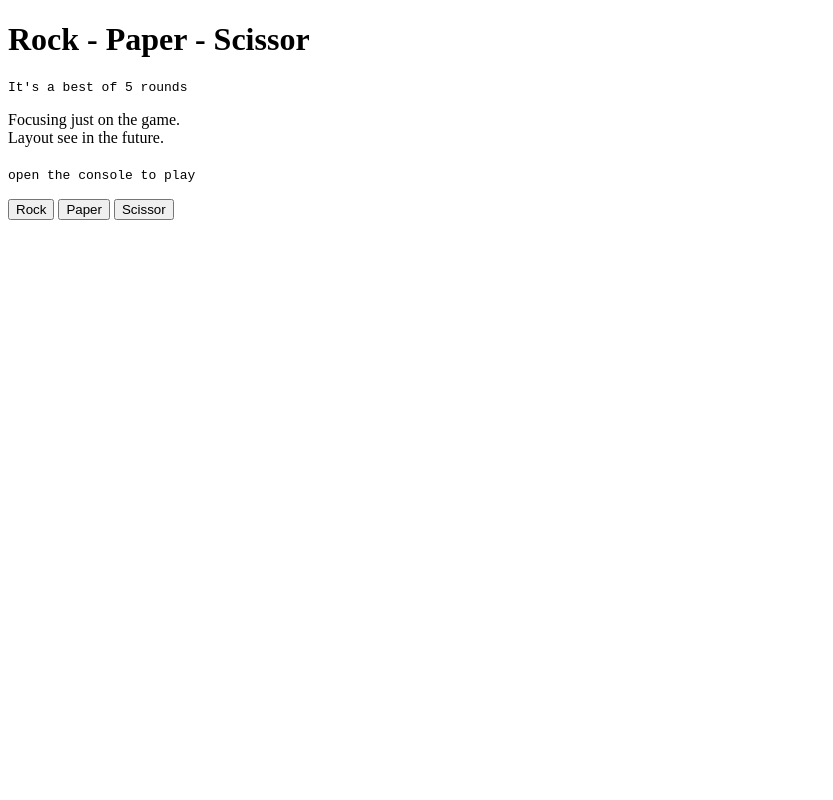
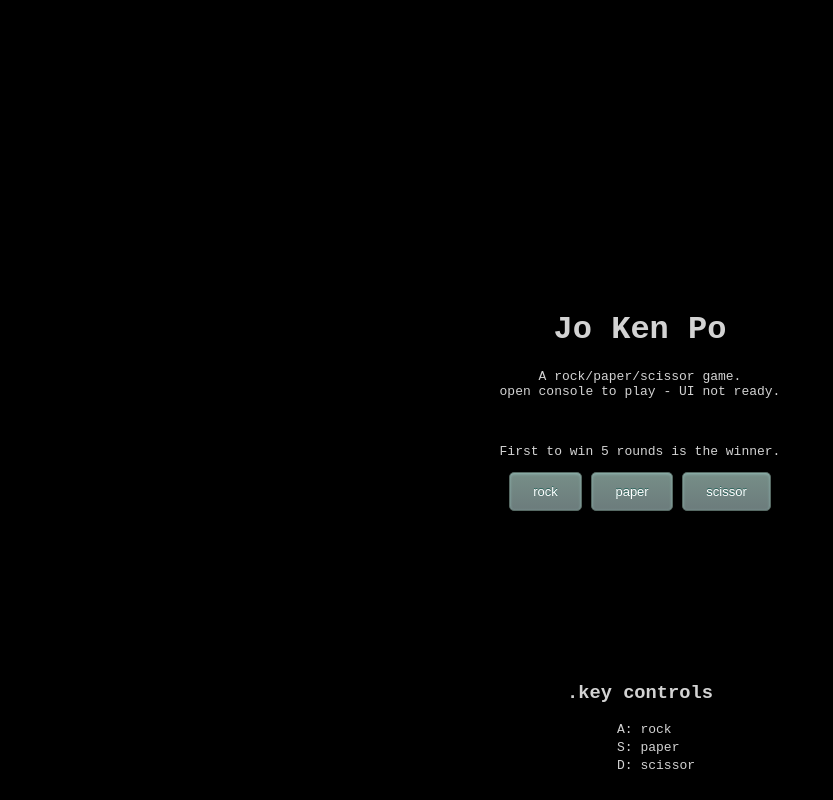
Before and after one commit to asaks84/theOdinProject-lessons, a plain HTML site: page projects/rockPaperScissor/index.html in a window 1280 px wide. Shown: the whole page, without its empty margins (0-833 px from the left). Drawn offline with Linux system fonts and the light colour scheme.

Commit message:
First step to UI dev.

```diff
--- a/jsFoundations/landingPage-exercise/style.css
+++ b/jsFoundations/landingPage-exercise/style.css
@@ -172,5 +172,5 @@ main h2 {
 .signup button{
     border: white solid 2px;
     margin: 50px;
-    margin-left: auto; /* positioning elements on flexbox on the right /*
+    margin-left: auto; /* positioning elements on flexbox on the right */
 }
--- a/projects/rockPaperScissor/index.html
+++ b/projects/rockPaperScissor/index.html
@@ -6,20 +6,34 @@
     <meta http-equiv="X-UA-Compatible" content="IE=edge">
     <meta name="viewport" content="width=device-width, initial-scale=1.0">
     <title>Jo Ken Po</title>
+
+    <link rel="stylesheet" href="style.css">
     <script src="./js/script.js" type="text/javascript" defer></script>
 </head>
 
 <body>
-    <h1>Rock - Paper - Scissor</h1>
-    <pre>It's a best of 5 rounds</pre>
-    <p>
-        Focusing just on the game.<br>
-        Layout see in the future.<br><br>
-        <kbd>open the console to play</kbd>
-    </p>
-    <button value="Rock">Rock</button>
-    <button value="Paper">Paper</button>
-    <button value="Scissor">Scissor</button>
+    <div id="container">
+        <div>
+            <h1>Jo Ken Po</h1>
+            <pre>A rock/paper/scissor game.<br>open console to play - UI not ready.<br><br><br><br>First to win 5 rounds is the winner.<br></pre>
+            <button class="choiceBtn" data-key="65" value="Rock">rock</button>
+            <button class="choiceBtn" data-key="83" value="Paper">paper</button>
+            <button class="choiceBtn" data-key="68" value="Scissor">scissor</button>
+        </div>
+        <div class="controls">
+            <h3>.key controls</h3>
+            <div class="keybind">
+                <ul>
+                    <li class="controls">
+                        <kbd>A: rock</kbd>
+                    </li>
+                    <li class="controls"><kbd>S: paper</kbd></li>
+                    <li class="controls"><kbd>D: scissor</kbd></li>
+
+                </ul>
+            </div>
+        </div>
+    </div>
 </body>
 
 </html>
--- a/projects/rockPaperScissor/js/script.js
+++ b/projects/rockPaperScissor/js/script.js
@@ -3,39 +3,41 @@ let playerPoints = 0;
 let roundResult = '';
 let roundCounter = 1;
 
-const buttons = document.querySelectorAll('button');
+const buttons = document.querySelectorAll('.choiceBtn');
 
 function isTheWinner(){
     if(pcPoints > playerPoints) {
-        console.error('You lost the game!');
+        console.log('%c SORRY, YOU LOST!', 'color:red;');
     } else if(pcPoints < playerPoints) {
-        console.warn('You won the game!');
+        console.log('%c NICE! YOU WON THE GAME!', 'color: green;');
     };
 };
 function gameOver(){
-    if(pcPoints == 3 || playerPoints == 3){
+    if(pcPoints == 5 || playerPoints == 5){
         console.error('THE GAME IS FUCKIN OVER!');
         buttons.forEach(button => button.setAttribute("disabled", "true"));
         isTheWinner();
     };
 };
+function capitalyze(str){
+    return str.charAt(0).toUpperCase() + str.slice(1).toLowerCase();
+}
 function computerPlay() {
     const randomNum = Math.floor(Math.random() * 3);
-    let pcSelect;
 
-    if (randomNum == 1) {
-        pcSelect = 'Rock';
-    } else if (randomNum == 2) {
-        pcSelect = 'Paper';
-    } else pcSelect = 'Scissor';
-    return pcSelect.toUpperCase();
+    switch(randomNum){
+        case 0: return 'ROCK';
+        case 1: return 'PAPER';
+        case 2: return 'SCISSOR';
+    };
 };
 function playRound(playerSelection) {
     const pcMove = computerPlay();
     const playerMove = playerSelection.target.value.toUpperCase();
 
-    console.warn(`Round: ${roundCounter}`)
-    // creating the conditions
+    console.warn(`Round: %c${roundCounter}`, 'color: red;')
+
+    // setting the round result
     if (pcMove == playerMove) {
         roundResult ="It's a Tie!";
     } else if (
@@ -43,19 +45,27 @@ function playRound(playerSelection) {
         (pcMove == 'PAPER' && playerMove == 'ROCK') ||
         (pcMove == 'SCISSOR' && playerMove == 'PAPER')) {
             ++pcPoints;
-            roundResult ="You Lose!";
+            roundResult = "You Lose!";
     } else {
         ++playerPoints;
         roundResult ="You Win!";
-    } console.log(roundResult);
+    };
 
-    console.log(`PC: ${pcMove}`);
-    console.log(`YOU: ${playerMove}`);
-    console.log(`POINTS:\nPC: ${pcPoints}\nUSER: ${playerPoints}`);
+    //printing round results
+    console.log(`${capitalyze('You')}: ${capitalyze(playerMove)}`);
+    console.log(`Pc: ${capitalyze(pcMove)}`);
+    console.log(`Points:\nPc: ${pcPoints}\nYou: ${playerPoints}`);
+    console.log(`%c${roundResult.toUpperCase()}`, 'color: white;');
     ++roundCounter;
     gameOver();
 };
+function controls(e){
+   const control = document.querySelector(`button[data-key="${e.keyCode}"]`);
+   if(!control) return;
+   control.click();
+}
 
 // UI
 
 buttons.forEach(button => button.addEventListener('click', playRound));
+window.addEventListener('keydown', controls)
--- /dev/null
+++ b/projects/rockPaperScissor/style.css
@@ -0,0 +1,64 @@
+html, body, .controls {
+    margin: 0;
+    padding: 0;
+    border: 0;
+    font: inherit;
+    vertical-align: baseline;
+}
+
+html, body {
+    background-color: black;
+    color: lightgray;
+    font-family: 'Courier New', Courier, monospace;
+    text-align: center;
+    height: 100%;
+}
+
+div#container {
+    display: flex;
+    flex-direction: column;
+    justify-content: center;
+    align-items: center;
+    height: 100%;
+}
+
+.controls h3 {
+    margin-top: 50px;
+    margin-bottom: 10px;
+}
+
+div.controls {
+    position: fixed;
+    bottom: 10px;
+}
+
+.keybind ul {
+    padding-left: 50px;
+}
+
+button {
+	box-shadow:inset 0px 1px 3px 0px #91b8b3;
+	background:linear-gradient(to bottom, #768d87 5%, #6c7c7c 100%);
+	background-color:#768d87;
+	border-radius:5px;
+	border:1px solid #566963;
+	display:inline-block;
+	cursor:pointer;
+	color:#ffffff;
+	font-size:13px;
+	padding:11px 23px;
+	text-decoration:none;
+	text-shadow:0px -1px 0px #2b665e;
+}
+button:hover {
+	background:linear-gradient(to bottom, #6c7c7c 5%, #768d87 100%);
+	background-color:#6c7c7c;
+}
+button:active {
+	position:relative;
+	top:1px;
+}
+li.controls {
+    list-style: none;
+    text-align: left;
+}
```
Also changed, not shown: jsFoundations/domExcercises/01-Drum/index-SOLUTION.html (+1 -0 lines), jsFoundations/jsFundamentals5Errors.html (+0 -31 lines), odin-exs-list/.github/ISSUE_TEMPLATE/bug_report.md (deleted), odin-exs-list/.github/ISSUE_TEMPLATE/feature_request.md (deleted), odin-exs-list/.github/PULL_REQUEST_TEMPLATE.md (deleted), projects/rockPaperScissor/imgs/backgroundFight.jpg (added).
